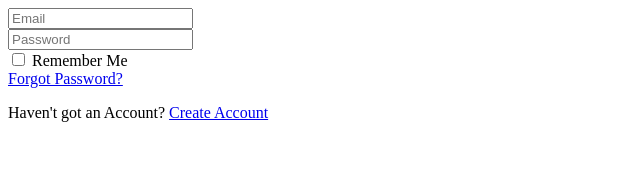
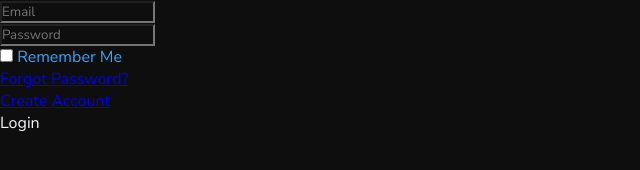
Before and after one commit to areason1410/RGBDelight, a plain HTML site: page login/html/login.html in a window 1280 px wide. Shown: the whole page, without its empty margins (0-640 px from the left). Drawn offline with Linux system fonts and the light colour scheme.

Commit message:
added some css

```diff
--- a/createAccount/css/create.css
+++ b/createAccount/css/create.css
@@ -4,12 +4,25 @@
     font-family: 'Nunito Sans', sans-serif;
 }
 
-.email {}
+.email {
+    font-size: 24px;
+    border-radius: 60%;
+}
 
-.password {}
+.password {
+    border-radius: 60%
+}
 
-.confirmPassword {}
+.confirmPassword {
+    border-radius: 60%
+}
 
-.createAccount {}
+.createAccount {
+    border-radius: 60%;
+    font-size: 24px
+}
 
-.login {}
+.login {
+    border-radius: 60%;
+    font-size: 16px
+}
--- a/forgotPassword/css/forgot.css
+++ b/forgotPassword/css/forgot.css
@@ -1,4 +1,10 @@
-.body {}
+@import url('https://fonts.googleapis.com/css2?family=Nunito+Sans&display=swap');
+
+* {
+    font-family: 'Nunito Sans', sans-serif;
+
+
+}
 
 .Email {}
 
--- a/login/css/login.css
+++ b/login/css/login.css
@@ -1,13 +1,33 @@
-.body {}
+@import url('https://fonts.googleapis.com/css2?family=Nunito+Sans&display=swap');
 
-.Email {}
 
-.password {}
+* {
+    font-family: 'Nunito Sans', sans-serif;
+    padding: 0;
+    margin: 0;
+    background-color: #0e0e0e;
+    box-sizing: border-box;
 
-.remember {}
+}
+
+.email {
+    color: #f6f7fb
+}
+
+.password {
+    color: #f6f7fb
+}
+
+.remeber {
+    color: #2DA7FF;
+}
 
 .forgot {}
 
-.create {}
+.create {
+    color: #2DA7FF
+}
 
-.login {}
+.login {
+    color: #f6f7fb
+}
--- a/login/html/login.html
+++ b/login/html/login.html
@@ -11,11 +11,11 @@
 
 <body>
     <form>
-        <div class="Email">
+        <div class="email" id="Email">
             <label for="Email"></label>
             <input type="text" id="email" placeholder="Email" name="email">
         </div>
-        <div class="password">
+        <div class="password" id="Password">
             <label for="Password"></label>
             <input type="password" id="password" placeholder="Password" name="password">
         </div>
@@ -29,11 +29,11 @@
     </div>
     <div class="create">
         <p>
-            Haven't got an Account? <a href="/createAccount/html/createAccount.html">Create Account</a>
+            <a href="/createAccount/html/createAccount.html">Create Account</a>
         </p>
     </div>
     <div class="login">
-
+        Login
     </div>
 
 </body>
```
